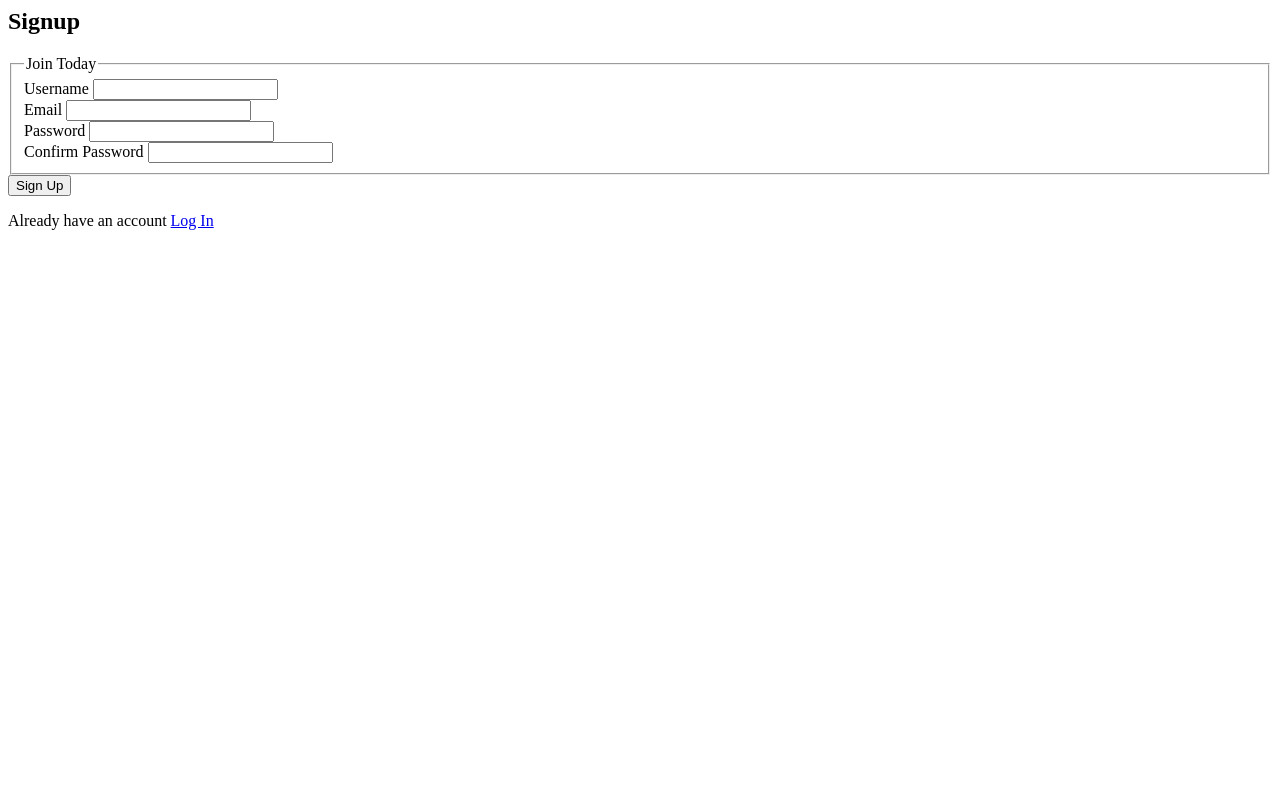
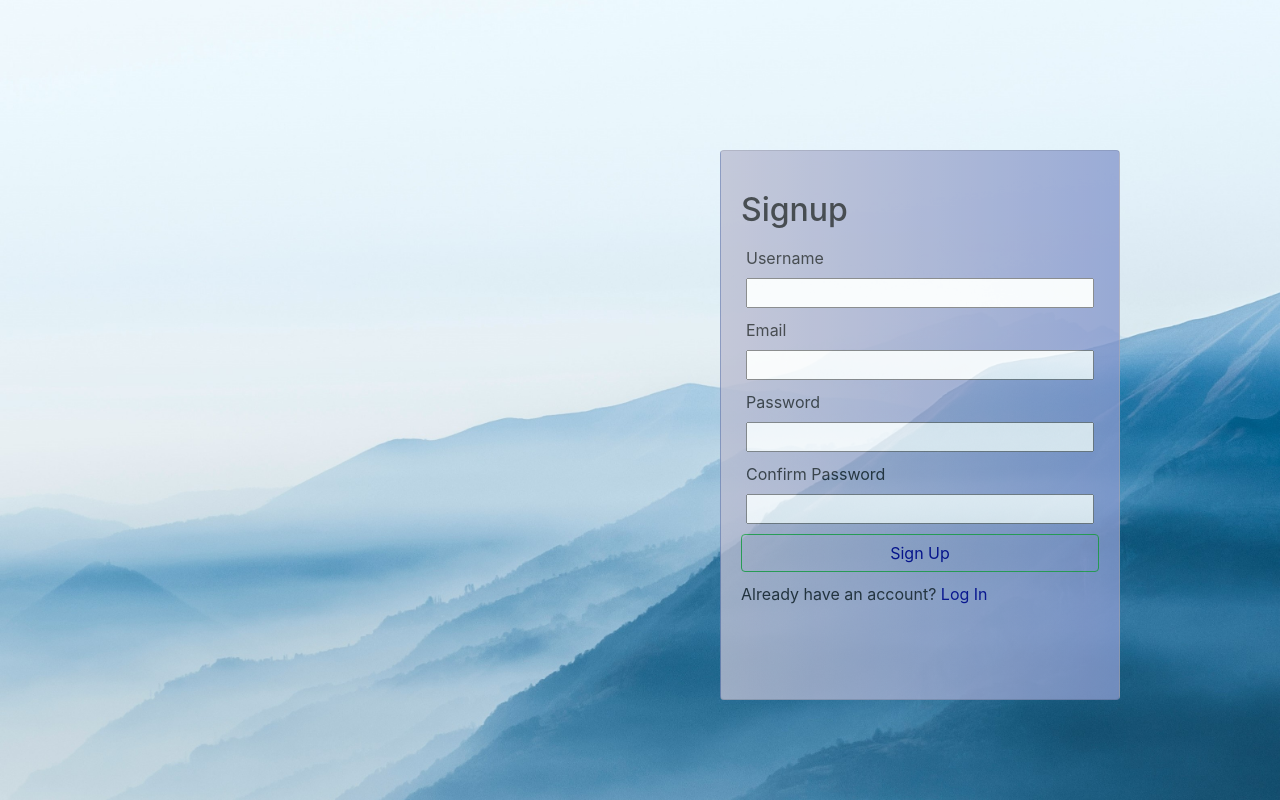
Before and after one commit to KalWardinX/health_tracker, a Flask app: page /signup in a window 1280 px wide. Run offline with Flask 3, Linux system fonts and the light colour scheme; some libraries are stand-ins or nearby versions.

Commit message:
frontend for login signup

```diff
--- a/static/styles.css
+++ b/static/styles.css
@@ -1,13 +1,50 @@
 .navbar{
     display: flex;
     justify-content: space-between;
-    /* background-color: brown; */
+    background-color: bisque;
+    height: 80px;
+    align-items: center;
 }
 .nav-child-1{
     display: flex;
+    margin-left: 200px;
     justify-content: space-between;
 }
 .nav-child-2{
     display: flex;
     justify-content: space-between;
+    font-size: larger;
 }
+
+.nav-child-3{
+    padding: 5px 5px 5px 5px;
+    border-radius: 5px;
+    text-decoration: none;
+}
+
+ .login-container {
+    border: #0095f6;
+    display: flex;
+    justify-content: center;
+    align-items: center;
+    height: 100vh;
+    flex-direction: column;
+    /* background-color: black; */
+    /* padding: 0px 20px 20px 20px; */
+    color: white;
+}
+
+.form{
+    background-color: black;
+    padding: 20px 20px 20px 20px;
+    border-radius: 10px;
+
+}
+
+.s-btn{
+    color: darkblue;
+}
+.login-inputs{
+    padding: 5px 5px 5px 5px;
+
+}
--- a/templates/layouts.html
+++ b/templates/layouts.html
@@ -3,9 +3,15 @@
     <meta charset="UTF-8">
     <meta name="viewport" content="width=device-width, initial-scale=1.0">
     <title>{{ title }}</title>
+    <link rel="stylesheet" href="https://maxcdn.bootstrapcdn.com/bootstrap/4.5.2/css/bootstrap.min.css">
     <link rel="stylesheet" href="./static/styles.css">
 </head>
-<body>
+<body style="background-image: url('./static/bg2.jpg');
+    background-repeat: no-repeat; background-attachment: fixed; background-size: cover;
+    opacity: 0.8;">
         {% block content %} {% endblock %}
+        <script src="https://code.jquery.com/jquery-3.5.1.slim.min.js"></script>
+        <script src="https://cdn.jsdelivr.net/npm/@popperjs/core@2.9.2/dist/umd/popper.min.js"></script>
+        <script src="https://stackpath.bootstrapcdn.com/bootstrap/4.5.2/js/bootstrap.min.js"></script>
 </body>
 </html>
--- a/templates/signup.html
+++ b/templates/signup.html
@@ -1,34 +1,36 @@
 {% extends "layouts.html" %}
 {% block content %}
-    <div class="signup-container">
-        <h2>Signup</h2>
+<div class="card" style="display: flex; justify-content: center; align-items: center;
+                    margin-top: 150px; width:400px; height: 550px;
+                    margin-left:720px; padding-top: 20px;
+                    background-image: linear-gradient(to right, rgb(188, 190, 209), rgb(135, 153, 206));">
+    <div class="card-body">
+        <h2 class="card-title">Signup</h2>
         <form action="{{ url_for('signup') }}" method="POST">
             {{ form.hidden_tag() }}
-            <fieldset>
-                <legend>Join Today</legend>
-                <div>
-                    {{ form.username.label() }}
-                    {{ form.username }}
+                <div class="login-inputs">
+                    {{ form.username.label(style="margin-right: 30px") }}
+                    {{ form.username(style="width:100%") }}
                 </div>
-                <div>
-                    {{ form.email.label() }}
-                    {{ form.email }}
+                <div class="login-inputs">
+                    {{ form.email.label(style="margin-right: 80px") }}
+                    {{ form.email(style="width:100%") }}
                 </div>
-                <div>
-                    {{ form.password.label() }}
-                    {{ form.password }}
+                <div class="login-inputs">
+                    {{ form.password.label(style="margin-right: 60px") }}
+                    {{ form.password(style="width:100%") }}
                 </div>
-                <div>
+                <div class="login-inputs">
                     {{ form.confirm_pass.label() }}
-                    {{ form.confirm_pass }}
+                    {{ form.confirm_pass(style="width:100%") }}
                 </div>
-            </fieldset>
+            <div style="display: flex; justify-content: center; align-items: center; margin-top: 5px; margin-bottom: 10px;">
+                {{ form.submit(class="btn btn-outline-success btn-block s-btn") }}
+            </div>
             <div>
-                {{ form.submit() }}
+                Already have an account? <a style="color: darkblue;" href="{{ url_for('login') }}">Log In</a>
             </div>
         </form>
     </div>
-    <div>
-        Already have an account <a href="{{ url_for('login') }}">Log In</a>
-    </div>
+</div>
 {% endblock content %}
```
Also changed, not shown: templates/login.html (+18 -15 lines), static/bg1.jpg (added), static/bg2.jpg (added), static/logo.png (added), 1 other file.
